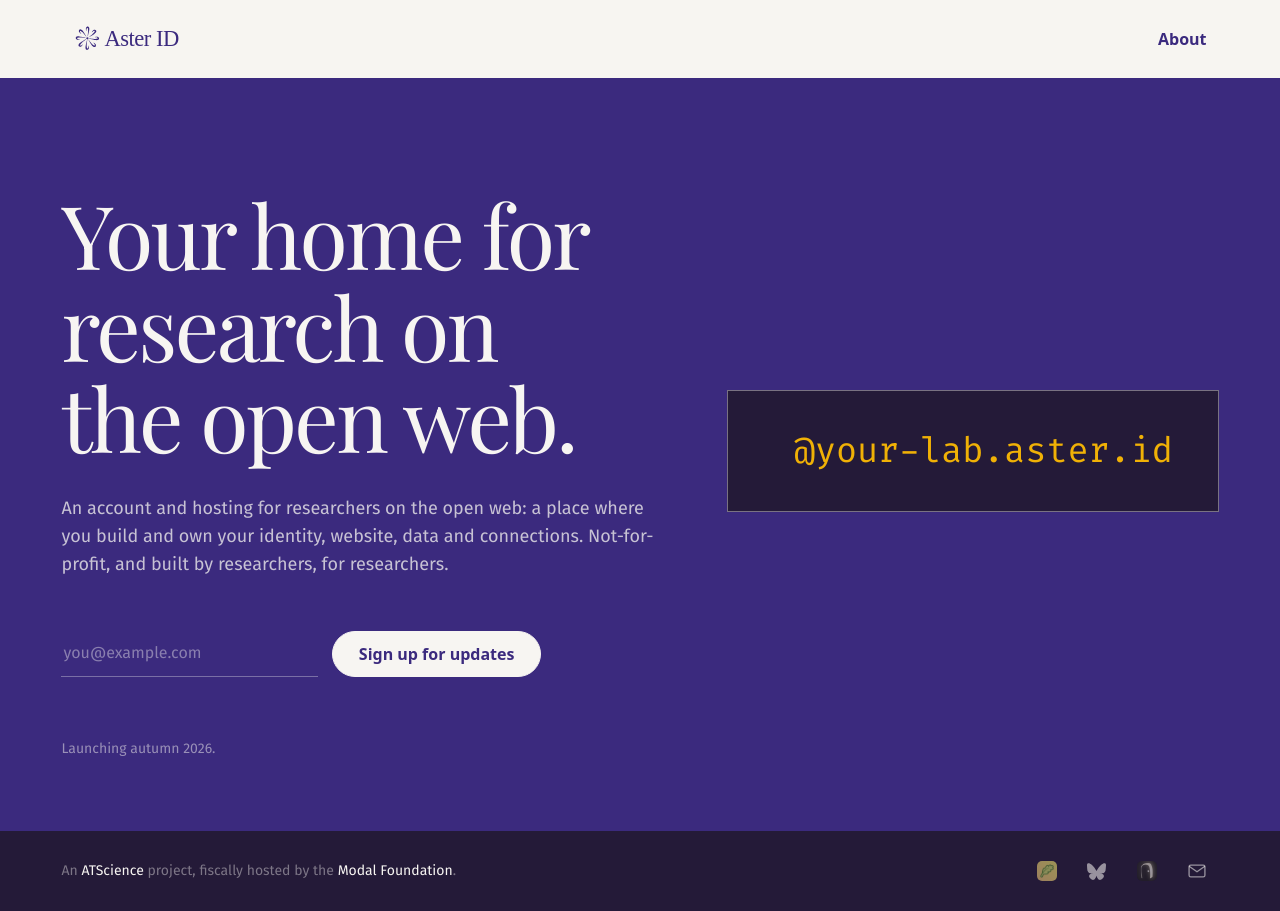
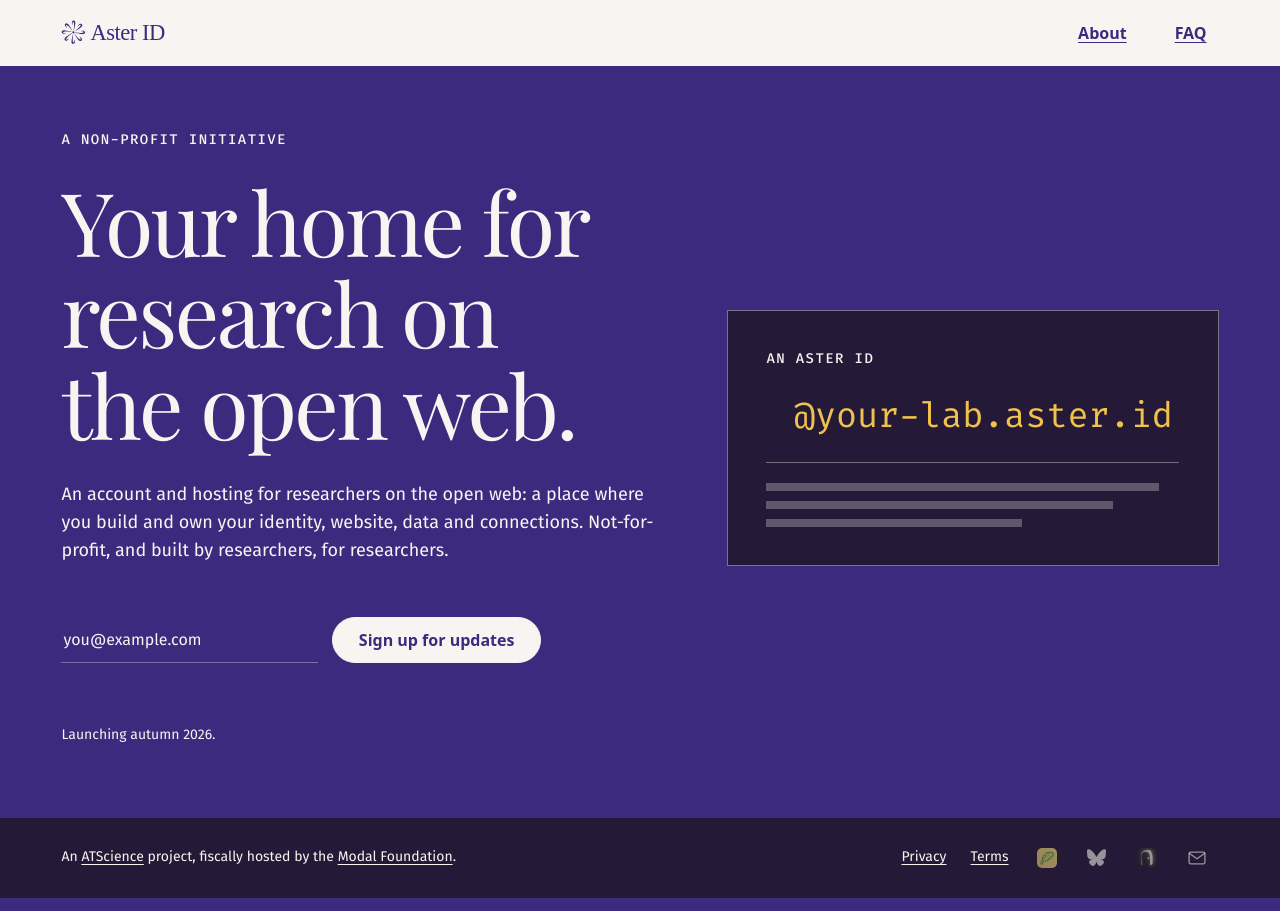
Before and after one commit to aster-id/aster-landing-page, a website: page Aster ID.dc.html in a window 1280 px wide. Drawn offline with nearby package versions, Linux system fonts and the light colour scheme; a web font is replaced by a local one.

Commit message:
add eyebrow and card (placeholder) text, improve text legibility

```diff
--- a/Aster ID.dc.html
+++ b/Aster ID.dc.html
@@ -132,7 +132,7 @@
   --type-label-default-tracking: var(--letter-spacing-normal);
   --type-metadata: var(--font-weight-normal) var(--font-size-xs) / var(--line-height-normal) var(--font-family-sans-serif);
   --type-metadata-tracking: var(--letter-spacing-normal);
-  --type-eyebrow: var(--font-weight-medium) var(--font-size-xs) / var(--line-height-normal) var(--font-family-sans-serif);
+  --type-eyebrow: var(--font-weight-medium) var(--font-size-xs) / var(--line-height-normal) var(--font-family-mono);
   --type-eyebrow-tracking: var(--letter-spacing-wide);
   --type-code: var(--font-weight-normal) var(--font-size-sm) / var(--line-height-snug) var(--font-family-mono);
   --type-code-tracking: var(--letter-spacing-normal);
@@ -140,11 +140,11 @@
   --violet: #3b2a7e; /* page background, button text */
   --violet-deep: #3b2a7e; /* gradient end */
   --violet-ink: #38265f; /* button hover text */
-  --paper: #f7f5f2; /* primary text, button bg */
+  --paper: #f7f5f1; /* primary text, button bg */
   --header-paper: #f7f5f1;
   --footer-ink: #241a38;
-  --handle-gold: #f0b106;
-  --paper-rgb: 247, 245, 242;
+  --handle-gold: #f0c24c;
+  --paper-rgb: 247, 245, 241;
   --lavender: #d7d4f7; /* accents, hover, focus */
   --lavender-rgb: 198, 182, 236;
   --error: #e9b4b4;
@@ -177,7 +177,7 @@
   border-radius: 2px;
 }
 ::placeholder {
-  color: rgba(var(--paper-rgb), 0.42);
+  color: var(--paper);
 }
 
 /* ── Keyframes --- */
@@ -206,7 +206,7 @@
   align-items: center;
   justify-content: space-between;
   gap: 16px;
-  padding: 20px var(--shell-gutter);
+  padding: 14px var(--shell-gutter);
   background: var(--header-paper);
   color: var(--violet);
 }
@@ -218,17 +218,28 @@
   display: block;
   width: auto;
   height: clamp(36px, 2.6vw, 40px);
-  max-width: 100%;
+  margin-left: calc(clamp(36px, 2.6vw, 40px) * -0.408);
+}
+.header-nav {
+  display: flex;
+  align-items: center;
+  gap: clamp(8px, 2vw, 24px);
 }
 .about-link {
   padding: 10px 12px;
   color: inherit;
   font: var(--type-label-default);
   letter-spacing: var(--type-label-default-tracking);
+  text-decoration: underline;
+  text-underline-offset: 3px;
   transition: color 220ms ease;
 }
 .about-link:hover {
   color: var(--violet-ink);
+}
+.placeholder-link {
+  pointer-events: none;
+  cursor: default;
 }
 .site-header :focus-visible {
   outline-color: var(--violet);
@@ -274,13 +285,13 @@
   width: min(100%, 60ch);
   font: var(--type-lead);
   letter-spacing: var(--type-lead-tracking);
-  color: rgba(var(--paper-rgb), 0.75);
+  color: var(--paper);
   text-wrap: pretty;
 }
 
 /* ── Hero: balanced variant --- */
 .headline--balanced {
-  margin: 46px 0 0;
+  margin: 24px 0 0;
   animation: rise 900ms var(--ease-rise) 80ms both;
 }
 .intro--balanced {
@@ -290,10 +301,10 @@
 
 /* ── Hero: handle-first variant --- */
 .headline--handle {
-  margin: 34px 0 0;
+  margin: 24px 0 0;
   font: var(--type-heading-1);
   letter-spacing: var(--type-heading-1-tracking);
-  color: rgba(var(--paper-rgb), 0.92);
+  color: var(--paper);
   animation: rise 900ms var(--ease-rise) 160ms both;
 }
 .intro--handle {
@@ -307,7 +318,7 @@
   font: var(--type-eyebrow);
   letter-spacing: var(--type-eyebrow-tracking);
   text-transform: uppercase;
-  color: rgba(var(--paper-rgb), 0.8);
+  color: var(--paper);
   animation: rise 900ms var(--ease-rise) both;
 }
 .rule {
@@ -334,6 +345,13 @@
   background: var(--footer-ink);
   container-type: inline-size;
 }
+.card-eyebrow {
+  margin: 0 0 24px;
+  color: var(--paper);
+  font: var(--type-eyebrow);
+  letter-spacing: var(--type-eyebrow-tracking);
+  text-transform: uppercase;
+}
 .handle-line {
   display: flex;
   justify-content: center;
@@ -347,6 +365,27 @@
 .handle-name {
   flex: 0 0 auto;
   text-align: right;
+}
+.card-divider {
+  height: 1px;
+  margin: 24px 0 20px;
+  background: rgba(var(--paper-rgb), 0.38);
+}
+.card-placeholder {
+  display: grid;
+  gap: 10px;
+}
+.card-placeholder-line {
+  display: block;
+  width: 95%;
+  height: 8px;
+  background: rgba(var(--paper-rgb), 0.28);
+}
+.card-placeholder-line:nth-child(2) {
+  width: 84%;
+}
+.card-placeholder-line:nth-child(3) {
+  width: 62%;
 }
 
 @media (max-width: 960px) {
@@ -443,7 +482,7 @@
   margin: 34px 0 0;
   font: var(--type-metadata);
   letter-spacing: var(--type-metadata-tracking);
-  color: rgba(var(--paper-rgb), 0.5);
+  color: var(--paper);
   animation: rise 900ms var(--ease-rise) 400ms both;
 }
 
@@ -463,10 +502,25 @@
   text-align: left;
   font: var(--type-metadata);
   letter-spacing: var(--type-metadata-tracking);
-  color: rgba(var(--paper-rgb), 0.42);
+  color: var(--paper);
 }
 .footer-link {
   color: var(--paper);
+  text-decoration: underline;
+  text-underline-offset: 3px;
+}
+.footer-legal {
+  display: flex;
+  align-items: center;
+  gap: 24px;
+  flex: 0 0 auto;
+  font: var(--type-metadata);
+  letter-spacing: var(--type-metadata-tracking);
+}
+.footer-legal a {
+  color: var(--paper);
+  text-decoration: underline;
+  text-underline-offset: 3px;
 }
 
 /* ── Social links --- */
@@ -514,6 +568,12 @@
 }
 
 @media (max-width: 42rem) {
+  .header-nav {
+    gap: 4px;
+  }
+  .header-nav .about-link {
+    padding-inline: 4px;
+  }
   .middle {
     padding-block: clamp(2.5rem, 7vw, 4rem);
   }
@@ -548,12 +608,16 @@
           <div class="brand">
             <img class="brand-lockup" src="uploads/aster-lockup.svg" alt="Aster ID" width="800" height="205" />
           </div>
-          <a class="about-link" href="https://m4co.notion.site/Aster-3db96ae906558004956efd17bfdf97ae" target="_blank" rel="noopener">About</a>
+          <nav class="header-nav" aria-label="Main navigation">
+            <a class="about-link" href="https://m4co.notion.site/Aster-3db96ae906558004956efd17bfdf97ae" target="_blank" rel="noopener">About</a>
+            <a class="about-link placeholder-link" href="#" aria-disabled="true" tabindex="-1">FAQ</a>
+          </nav>
         </header>
 
         <main class="middle">
           <div class="hero-layout">
             <div class="hero">
+              <p class="eyebrow hero-eyebrow">A non-profit initiative</p>
               <sc-if value="{{ isBalanced }}" hint-placeholder-val="{{ true }}">
                 <div class="stack">
                   <h1 class="headline headline--balanced">Your home for research on the open web.</h1>
@@ -570,7 +634,6 @@
 
               <sc-if value="{{ isTypeOnly }}">
                 <div class="stack">
-                  <p class="eyebrow">Aster ID</p>
                   <div class="rule"></div>
                   <h1 class="headline headline--type">Your home for research on the open web.</h1>
                   <p class="intro intro--type">An account and hosting for researchers on the open web: a place where you build and own your identity, website, data and connections. Not-for-profit, and built by researchers, for researchers.</p>
@@ -604,9 +667,16 @@
               <p class="tagline">Launching autumn 2026.</p>
             </div>
             <aside class="id-card" aria-label="Example Aster ID">
+              <p class="card-eyebrow">An Aster ID</p>
               <p class="handle-line" onMouseEnter="{{ pauseCycle }}" onMouseLeave="{{ resumeCycle }}">
                 <span class="handle-name" style="{{ handleStyle }}">{{ handleName }}</span><span>.aster.id</span>
               </p>
+              <div class="card-divider" aria-hidden="true"></div>
+              <div class="card-placeholder" aria-hidden="true">
+                <span class="card-placeholder-line"></span>
+                <span class="card-placeholder-line"></span>
+                <span class="card-placeholder-line"></span>
+              </div>
             </aside>
           </div>
         </main>
@@ -616,6 +686,10 @@
             An <a class="footer-link" href="https://atproto.science/">ATScience</a> project, fiscally hosted by the
             <a class="footer-link" href="https://www.modalfoundation.org/">Modal Foundation</a>.
           </p>
+          <nav class="footer-legal" aria-label="Legal">
+            <a class="placeholder-link" href="#" aria-disabled="true" tabindex="-1">Privacy</a>
+            <a class="placeholder-link" href="#" aria-disabled="true" tabindex="-1">Terms</a>
+          </nav>
           <div class="social">
             <a class="social-link social-link--image" href="https://aster.leaflet.pub" target="_blank" rel="noopener" aria-label="Aster ID blog" title="Blog">
               <img src="uploads/leaflet-favicon.png" alt="" width="96" height="96" />
--- a/styles.css
+++ b/styles.css
@@ -106,7 +106,7 @@
   --type-label-default-tracking: var(--letter-spacing-normal);
   --type-metadata: var(--font-weight-normal) var(--font-size-xs) / var(--line-height-normal) var(--font-family-sans-serif);
   --type-metadata-tracking: var(--letter-spacing-normal);
-  --type-eyebrow: var(--font-weight-medium) var(--font-size-xs) / var(--line-height-normal) var(--font-family-sans-serif);
+  --type-eyebrow: var(--font-weight-medium) var(--font-size-xs) / var(--line-height-normal) var(--font-family-mono);
   --type-eyebrow-tracking: var(--letter-spacing-wide);
   --type-code: var(--font-weight-normal) var(--font-size-sm) / var(--line-height-snug) var(--font-family-mono);
   --type-code-tracking: var(--letter-spacing-normal);
@@ -114,11 +114,11 @@
   --violet: #3b2a7e; /* page background, button text */
   --violet-deep: #3b2a7e; /* gradient end */
   --violet-ink: #38265f; /* button hover text */
-  --paper: #f7f5f2; /* primary text, button bg */
+  --paper: #f7f5f1; /* primary text, button bg */
   --header-paper: #f7f5f1;
   --footer-ink: #241a38;
-  --handle-gold: #f0b106;
-  --paper-rgb: 247, 245, 242;
+  --handle-gold: #f0c24c;
+  --paper-rgb: 247, 245, 241;
   --lavender: #d7d4f7; /* accents, hover, focus */
   --lavender-rgb: 198, 182, 236;
   --error: #e9b4b4;
@@ -151,7 +151,7 @@
   border-radius: 2px;
 }
 ::placeholder {
-  color: rgba(var(--paper-rgb), 0.42);
+  color: var(--paper);
 }
 
 /* ── Keyframes --- */
@@ -180,7 +180,7 @@
   align-items: center;
   justify-content: space-between;
   gap: 16px;
-  padding: 20px var(--shell-gutter);
+  padding: 14px var(--shell-gutter);
   background: var(--header-paper);
   color: var(--violet);
 }
@@ -192,17 +192,28 @@
   display: block;
   width: auto;
   height: clamp(36px, 2.6vw, 40px);
-  max-width: 100%;
+  margin-left: calc(clamp(36px, 2.6vw, 40px) * -0.408);
+}
+.header-nav {
+  display: flex;
+  align-items: center;
+  gap: clamp(8px, 2vw, 24px);
 }
 .about-link {
   padding: 10px 12px;
   color: inherit;
   font: var(--type-label-default);
   letter-spacing: var(--type-label-default-tracking);
+  text-decoration: underline;
+  text-underline-offset: 3px;
   transition: color 220ms ease;
 }
 .about-link:hover {
   color: var(--violet-ink);
+}
+.placeholder-link {
+  pointer-events: none;
+  cursor: default;
 }
 .site-header :focus-visible {
   outline-color: var(--violet);
@@ -248,13 +259,13 @@
   width: min(100%, 60ch);
   font: var(--type-lead);
   letter-spacing: var(--type-lead-tracking);
-  color: rgba(var(--paper-rgb), 0.75);
+  color: var(--paper);
   text-wrap: pretty;
 }
 
 /* ── Hero: balanced variant --- */
 .headline--balanced {
-  margin: 46px 0 0;
+  margin: 24px 0 0;
   animation: rise 900ms var(--ease-rise) 80ms both;
 }
 .intro--balanced {
@@ -264,10 +275,10 @@
 
 /* ── Hero: handle-first variant --- */
 .headline--handle {
-  margin: 34px 0 0;
+  margin: 24px 0 0;
   font: var(--type-heading-1);
   letter-spacing: var(--type-heading-1-tracking);
-  color: rgba(var(--paper-rgb), 0.92);
+  color: var(--paper);
   animation: rise 900ms var(--ease-rise) 160ms both;
 }
 .intro--handle {
@@ -281,7 +292,7 @@
   font: var(--type-eyebrow);
   letter-spacing: var(--type-eyebrow-tracking);
   text-transform: uppercase;
-  color: rgba(var(--paper-rgb), 0.8);
+  color: var(--paper);
   animation: rise 900ms var(--ease-rise) both;
 }
 .rule {
@@ -308,6 +319,13 @@
   background: var(--footer-ink);
   container-type: inline-size;
 }
+.card-eyebrow {
+  margin: 0 0 24px;
+  color: var(--paper);
+  font: var(--type-eyebrow);
+  letter-spacing: var(--type-eyebrow-tracking);
+  text-transform: uppercase;
+}
 .handle-line {
   display: flex;
   justify-content: center;
@@ -321,6 +339,27 @@
 .handle-name {
   flex: 0 0 auto;
   text-align: right;
+}
+.card-divider {
+  height: 1px;
+  margin: 24px 0 20px;
+  background: rgba(var(--paper-rgb), 0.38);
+}
+.card-placeholder {
+  display: grid;
+  gap: 10px;
+}
+.card-placeholder-line {
+  display: block;
+  width: 95%;
+  height: 8px;
+  background: rgba(var(--paper-rgb), 0.28);
+}
+.card-placeholder-line:nth-child(2) {
+  width: 84%;
+}
+.card-placeholder-line:nth-child(3) {
+  width: 62%;
 }
 
 @media (max-width: 960px) {
@@ -417,7 +456,7 @@
   margin: 34px 0 0;
   font: var(--type-metadata);
   letter-spacing: var(--type-metadata-tracking);
-  color: rgba(var(--paper-rgb), 0.5);
+  color: var(--paper);
   animation: rise 900ms var(--ease-rise) 400ms both;
 }
 
@@ -437,10 +476,25 @@
   text-align: left;
   font: var(--type-metadata);
   letter-spacing: var(--type-metadata-tracking);
-  color: rgba(var(--paper-rgb), 0.42);
+  color: var(--paper);
 }
 .footer-link {
   color: var(--paper);
+  text-decoration: underline;
+  text-underline-offset: 3px;
+}
+.footer-legal {
+  display: flex;
+  align-items: center;
+  gap: 24px;
+  flex: 0 0 auto;
+  font: var(--type-metadata);
+  letter-spacing: var(--type-metadata-tracking);
+}
+.footer-legal a {
+  color: var(--paper);
+  text-decoration: underline;
+  text-underline-offset: 3px;
 }
 
 /* ── Social links --- */
@@ -488,6 +542,12 @@
 }
 
 @media (max-width: 42rem) {
+  .header-nav {
+    gap: 4px;
+  }
+  .header-nav .about-link {
+    padding-inline: 4px;
+  }
   .middle {
     padding-block: clamp(2.5rem, 7vw, 4rem);
   }
```
Also changed, not shown: content.md (+2 -2 lines), template.html (+16 -2 lines), README.md.
